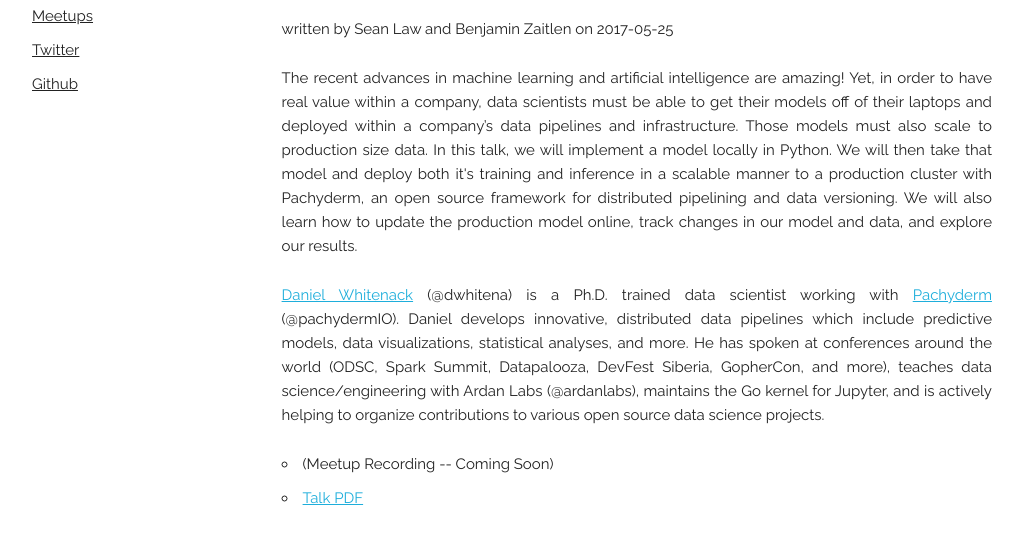
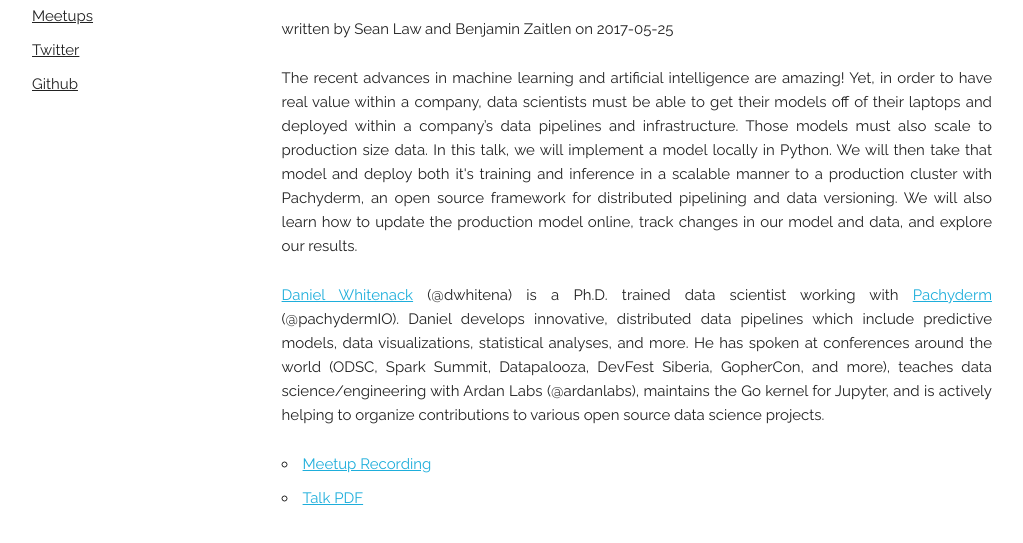
Before and after one commit to PyDataAnnArbor/pydataannarbor.github.io, a plain HTML site: page meetups/2017/5/25/20170525-Daniel_Whitenack/index.html in a window 1280 px wide. Shown: the part 209-752 px from the top of the page, without its empty margins (128-1151 px from the left). Drawn offline with nearby package versions, Linux system fonts and the light colour scheme.

Commit message:
Synchronized build

```diff
--- a/meetups/2017/5/25/20170525-Daniel_Whitenack/index.html
+++ b/meetups/2017/5/25/20170525-Daniel_Whitenack/index.html
@@ -53,7 +53,7 @@
   <p>The recent advances in machine learning and artificial intelligence are amazing!  Yet, in order to have real value within a company, data scientists must be able to get their models off of their laptops and deployed within a company’s data pipelines and infrastructure.  Those models must also scale to production size data. In this talk, we will implement a model locally in Python. We will then take that model and deploy both it's training and inference in a scalable manner to a production cluster with Pachyderm, an open source framework for distributed pipelining and data versioning. We will also learn how to update the production model online, track changes in our model and data, and explore our results.</p>
 <p><a href="https://twitter.com/dwhitena">Daniel Whitenack</a> (@dwhitena) is a Ph.D. trained data scientist working with <a href="http://www.pachyderm.io/">Pachyderm</a> (@pachydermIO). Daniel develops innovative, distributed data pipelines which include predictive models, data visualizations, statistical analyses, and more. He has spoken at conferences around the world (ODSC, Spark Summit, Datapalooza, DevFest Siberia, GopherCon, and more), teaches data science/engineering with Ardan Labs (@ardanlabs), maintains the Go kernel for Jupyter, and is actively helping to organize contributions to various open source data science projects.</p>
 <ul>
-<li>(Meetup Recording -- Coming Soon)</li>
+<li><a href="https://youtu.be/i2ejNkfcXtU?list=PLGVZCDnMOq0pMkUHljKlO40rRF83Mrp66">Meetup Recording</a></li>
 <li><a href="https://github.com/PyDataAnnArbor/Meetup/blob/master/talks/20170525/pachyderm_presentation.pdf">Talk PDF</a></li>
 </ul>
 
```
